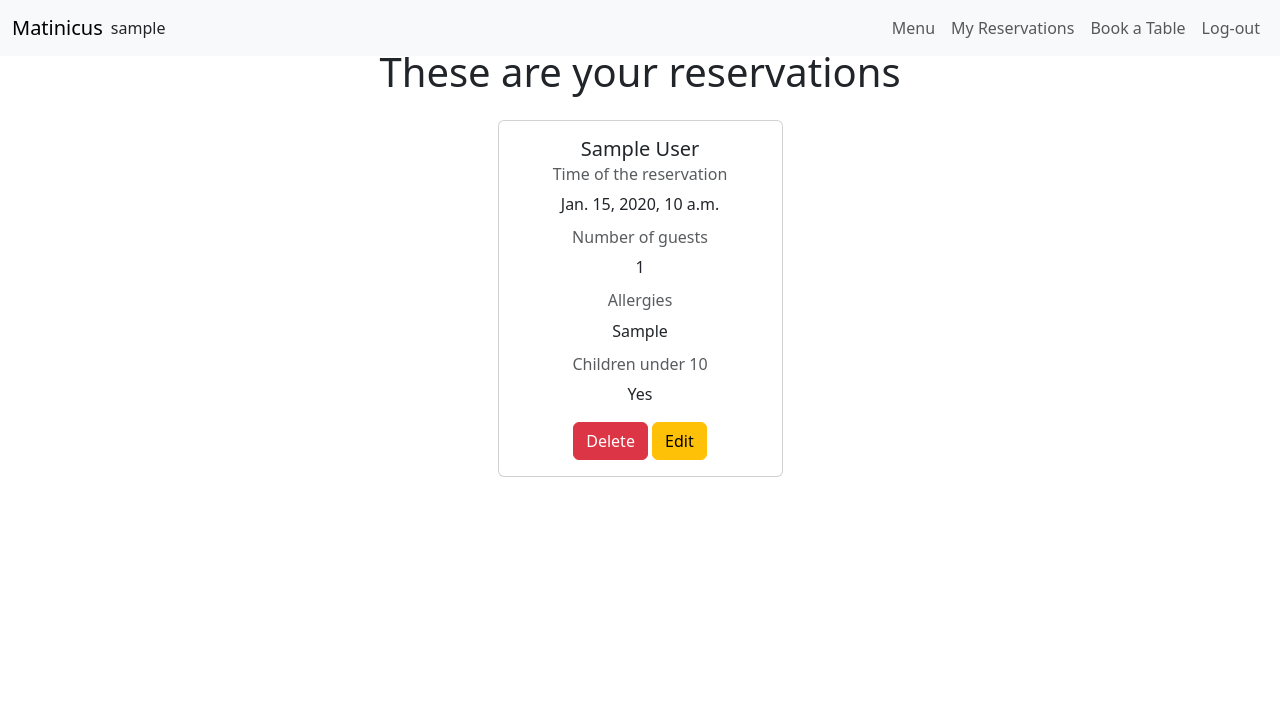
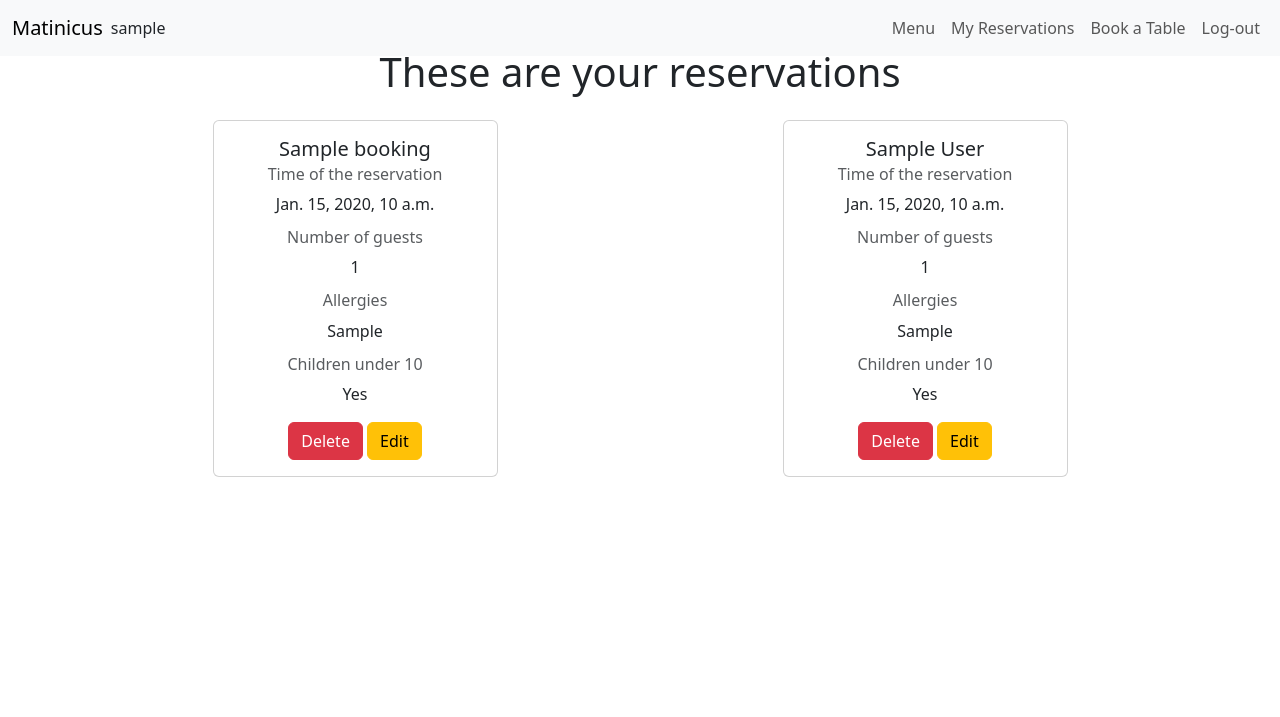
Before and after one commit to DevFabrizio/Fabrizio-Project-Four, a Django app: page /user_reservations.html/ in a window 1280 px wide. Shown: the top 717 px of the page. Run offline with Django 3.2, Linux system fonts and the light colour scheme; a user stored in the database is signed in; tables that the repository leaves empty hold one stand-in row (values such as "Sample post"); some libraries are stand-ins or nearby versions.

Commit message:
add id in the admin panel to all reservations

```diff
--- a/booking/urls.py
+++ b/booking/urls.py
@@ -22,6 +22,4 @@ urlpatterns = [
     path('edit_reservation.html/<int:reservation_id>/',
          views.EditReservation.as_view(),
          name='edit_reservation'),
-
-
 ]
--- a/booking/views.py
+++ b/booking/views.py
@@ -1,6 +1,8 @@
 # from django.contrib.auth.decorators import login_required
 from django.shortcuts import render, redirect, get_object_or_404
 from django.views import generic, View
+from django.contrib.auth.mixins import UserPassesTestMixin
+from django.http import HttpResponse
 from .models import Booking, UserReservation
 from .forms import BookingForm, UserReservationForm
 
@@ -31,6 +33,57 @@ class Maps(View):
         return render(request, 'maps.html')
 
 
+# class ConfirmDelete(UserPassesTestMixin, View):
+#     """
+#     View that directs to the confirmation of deletion page.
+#     The get method retrieves the correct reservation to delete
+#     through the reservation id. The post method deletes that
+#     reservation when confirmed by the user.
+#     """
+
+#     def test_func(self):
+#         reservation = get_object_or_404(self.get_queryset(),
+#                                         id=self.kwargs['reservation_id'])
+
+#         # Allow superusers to delete any reservation
+#         if self.request.user.is_superuser:
+#             return True
+
+#         # Allow logged-in users to delete their own reservations
+#         return self.request.user == reservation.user
+
+#     def get_queryset(self):
+#         # Determine the model based on the user's authentication status
+#         if self.request.user.is_authenticated:
+#             return UserReservation.objects.filter(user=self.request.user)
+#         else:
+#             return Booking.objects.all()
+
+#     def get(self, request, reservation_id):
+#         try:
+#             reservation = UserReservation.objects.get(id=reservation_id, user=request.user)
+#         except UserReservation.DoesNotExist:
+#             reservation = get_object_or_404(Booking, id=reservation_id)
+
+#         form = UserReservationForm(instance=reservation)
+#         context = {
+#             'form': form,
+#             'reservation': reservation,
+#         }
+#         return render(request, 'confirm_delete.html', context)
+
+#     def post(self, request, reservation_id):
+#         reservation = get_object_or_404(self.get_queryset(), id=reservation_id)
+
+#         # Check if the user has permission to delete the reservation
+#         if self.test_func():
+#             reservation.delete()
+#             return redirect('user_reservations')
+#         else:
+#             # Handle unauthorized deletion attempt (optional)
+#             return HttpResponse("You do not have permission"
+#                                 "to delete this reservation.")
+
 class ConfirmDelete(View):
     """
     view that directs to the confirmation of deletion page.
@@ -55,7 +108,6 @@ class ConfirmDelete(View):
         if request.method == 'POST':
             reservation = UserReservation.objects.get(
                 id=reservation_id, user=request.user)
-
             reservation.delete()
         return redirect('user_reservations')
 
@@ -107,8 +159,10 @@ class UserReservationsPage(View):
 
     def get(self, request):
         reservations = UserReservation.objects.filter(user=request.user)
+        all_res = Booking.objects.all()
         context = {
             'reservations': reservations,
+            'all_res': all_res
         }
         return render(request, 'user_reservations.html', context)
 
@@ -171,14 +225,14 @@ class BookingView(View):
 
     def post(self, request):
         form = BookingForm()
+        success_message = """
+            Your reservation has been submitted correctly
+            """
 
         if request.method == 'POST':
             form = BookingForm(request.POST)
             if form.is_valid():
                 form.save()
                 form = BookingForm()
-                success_message = """
-                    Your reservation has been submitted correctly
-                    """
         context = {'form': form, 'success_message': success_message}
         return render(request, 'booking.html', context)
--- a/templates/user_reservations.html
+++ b/templates/user_reservations.html
@@ -3,6 +3,32 @@
 <h1 class="text-center mt-5">These are your reservations</h1>
 <div class="container">
    <div class="row">
+      {% if user.is_superuser %}
+         {% for reservation in all_res %}
+         <div class="card col-lg-3 col-md-4 col-9 g-3 mx-auto">
+            <div class="card-body text-center">
+               <h5 class="card-title">{{ reservation }}</h5>
+               <h6 class="card-subtitle mb-2 text-body-secondary">Time of the reservation</h6>
+               <p class="card-text">{{ reservation.time_of_reservation }}</p>
+               <h6 class="card-subtitle mb-2 text-body-secondary">Number of guests</h6>
+               <p class="card-text">{{ reservation.num_of_guests }}</p>
+               <h6 class="card-subtitle mb-2 text-body-secondary">Allergies</h6>
+               <p class="card-text">{{ reservation.allergies }}</p>
+               <h6 class="card-subtitle mb-2 text-body-secondary">Children under 10</h6>
+               <p class="card-text">
+                  <!-- logic to alter the text of the checkbox result. displays yes or no instead of a boolean value -->
+                  {% if reservation.kids_under_10 %}
+                  Yes
+                  {% else %}
+                  No
+                  {% endif %}
+               </p>
+               <a href="{% url 'confirm_delete' reservation.id %}" class="btn btn-danger">Delete</a>
+               <a class="btn btn-warning" href="{% url 'edit_reservation' reservation.id %}">Edit</a>
+            </div>
+         </div>
+         {% endfor %}
+      {% endif %}
       <!-- logic to display all reservations made by a logged in user and buttons to edit or delete the reservation -->
       {% for reservation in reservations %}
          <div class="card col-lg-3 col-md-4 col-9 g-3 mx-auto">
```
Also changed, not shown: booking/admin.py (+6 -2 lines).
